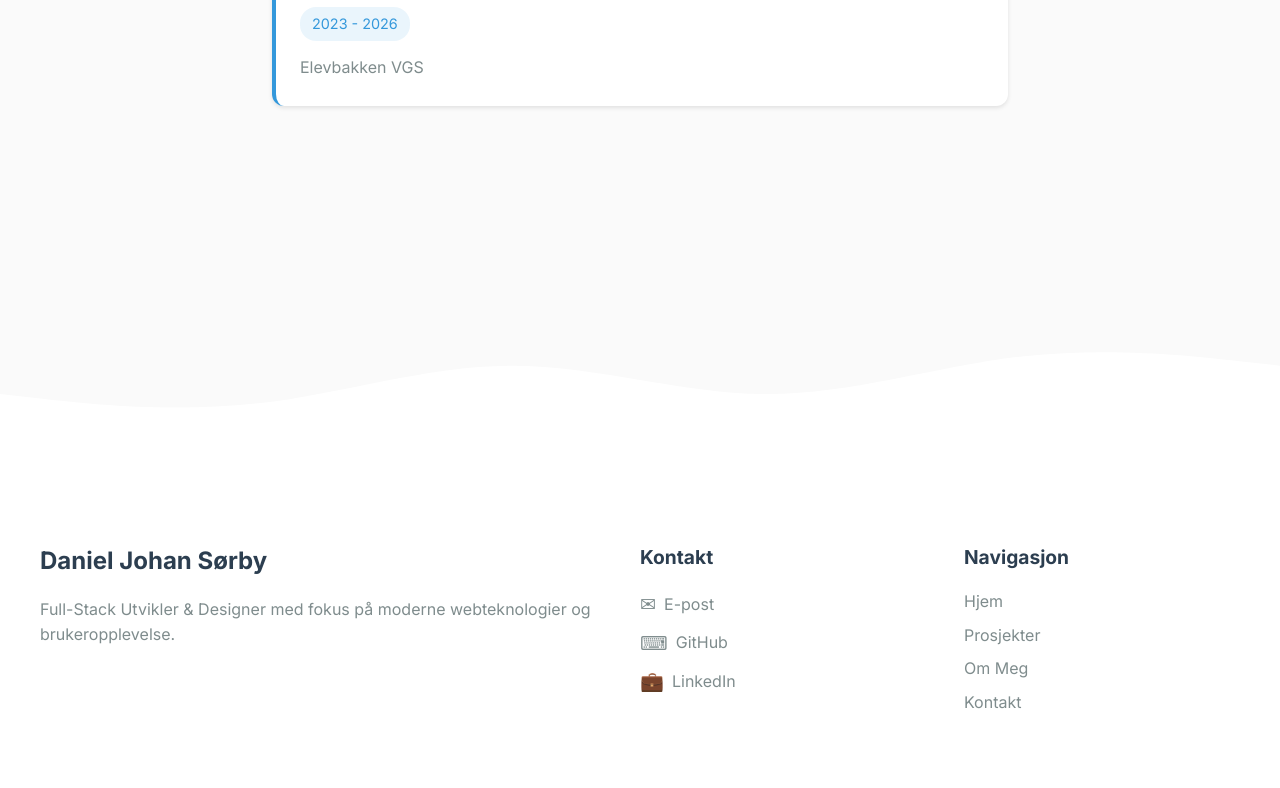
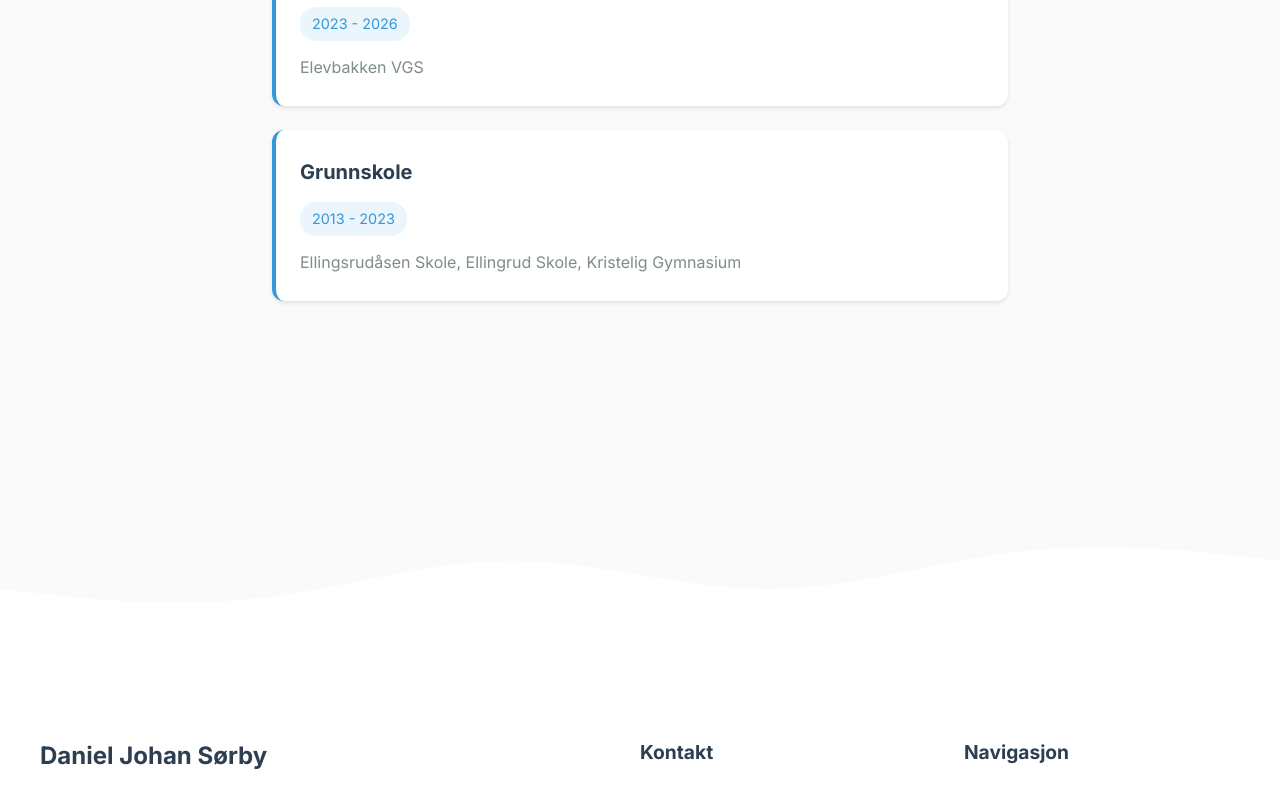
Before and after one commit to DanielJSorby/portfolio, a SvelteKit app in the folder portfolio/: page /about in a window 1280 px wide. Shown: the part 1520-2308 px from the top of the page. Built offline with nearby package versions, Linux system fonts and the light colour scheme.

Commit message:
La til grunnskole på about siden

```diff
--- a/portfolio/src/routes/about/+page.svelte
+++ b/portfolio/src/routes/about/+page.svelte
@@ -73,6 +73,13 @@
 				: 'Information Technology and Media Production with specialization in Information Technology'}</h4>
 			<p class="date">2023 - 2026</p>
 			<p>Elevbakken VGS</p>
+		</div>
+		<div class="education-item">
+			<h4>{$language === 'no'
+				? 'Grunnskole'
+				: 'Primary and lower secondary education'}</h4>
+			<p class="date">2013 - 2023</p>
+			<p>Ellingsrudåsen Skole, Ellingrud Skole, Kristelig Gymnasium</p>
 		</div>
 	</section>
 </div>
```
